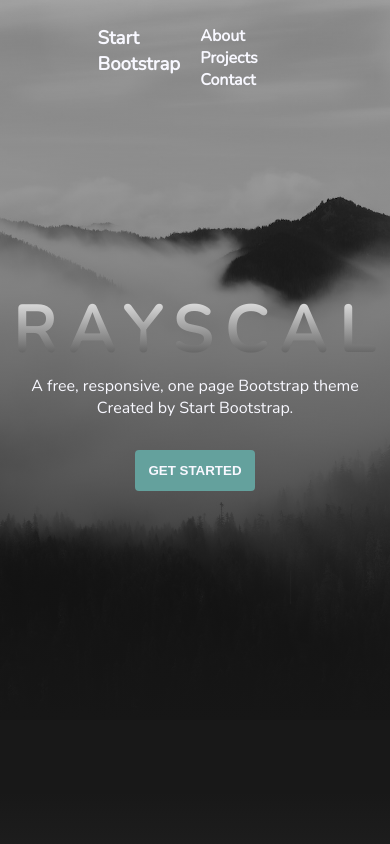
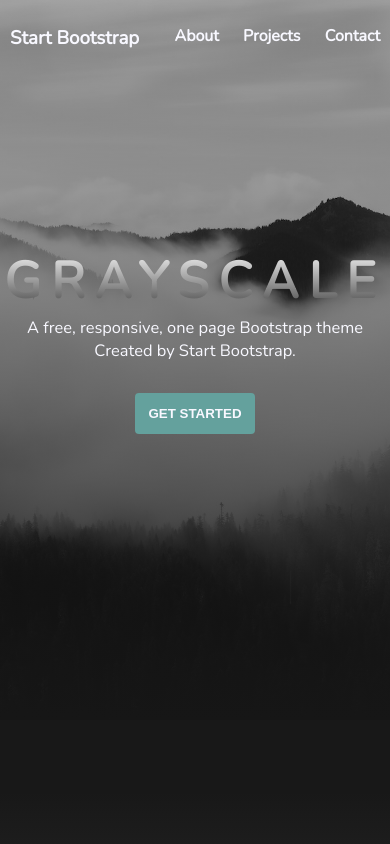
Before and after one commit to marciordj/grayscale-challenge-heroway, a plain HTML site: page index.html in a window 390 px wide. Shown: the top 844 px of the page. Drawn offline with nearby package versions, Linux system fonts and the light colour scheme.

Commit message:
header title mobile

```diff
--- a/assets/css/header.css
+++ b/assets/css/header.css
@@ -38,6 +38,7 @@
 /* MAIN TITLE HEADER */
 
 .header-title {
+    width: 100%;
     text-align: center;
     padding-top: 196px;
     font-family: 'Nunito', sans-serif;
@@ -60,3 +61,20 @@
     margin-top: 31px;
     font-weight: bold;
 }
+
+
+/* MEDIA QUERIES */
+@media (max-width: 599px) {
+    .top-header {
+        width: 100%;
+        padding: 0 10px;
+    }
+
+    .header-title {
+        font-size: 0.79rem;
+    }
+
+    .header-title > p {
+        font-size: 1.3em;
+    }
+}
```
